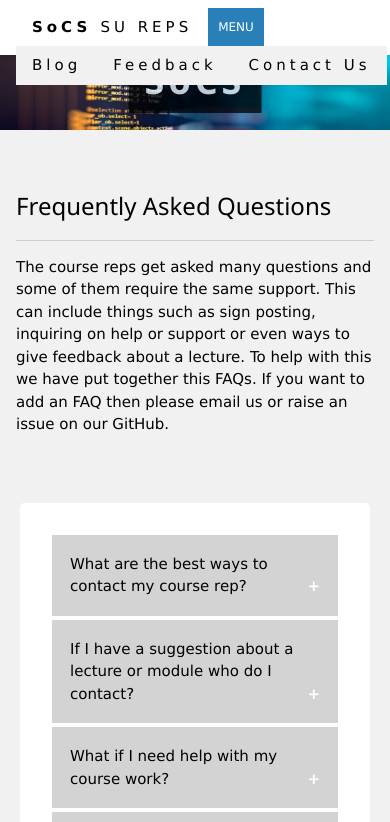
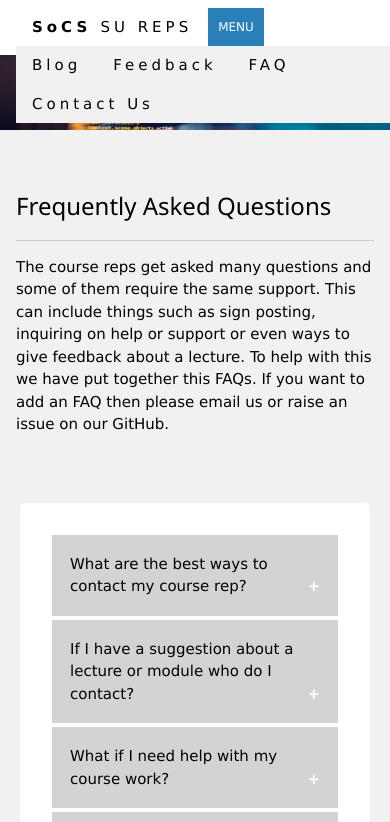
Before and after one commit to socsreps/socsreps.github.io, a plain HTML site: page faq.html in a window 390 px wide. Both pictures are taken after a click on the button "MENU". Shown: the top 822 px of the page. Drawn offline with nearby package versions, Linux system fonts and the light colour scheme.

Commit message:
Added missed FAQ element in burger menu

```diff
--- a/faq.html
+++ b/faq.html
@@ -30,6 +30,7 @@
       <div class="w3-right">
       <a href="blog.html" class="w3-bar-item w3-button">Blog</a>
       <a href="feedback.html" class="w3-bar-item w3-button">Feedback</a>
+      <a href="faq.html" class="w3-bar-item w3-button">FAQ</a>
       <a href="index.html#about" class="w3-bar-item w3-button">Contact Us</a>
       </div>
     </div>
```
Also changed, not shown: blog.html (+1 -0 lines), feedback.html (+1 -0 lines), posts/blogs/myFirst30DaysAsSocsSchoolRep_BLOG.html (+1 -0 lines).
